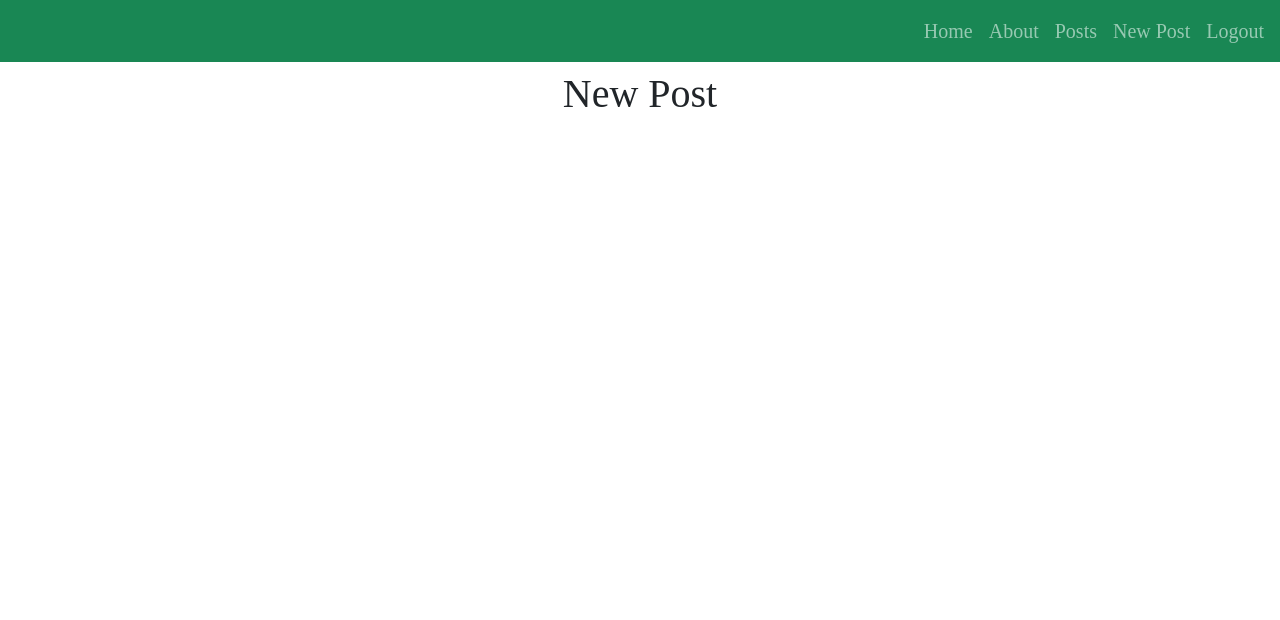
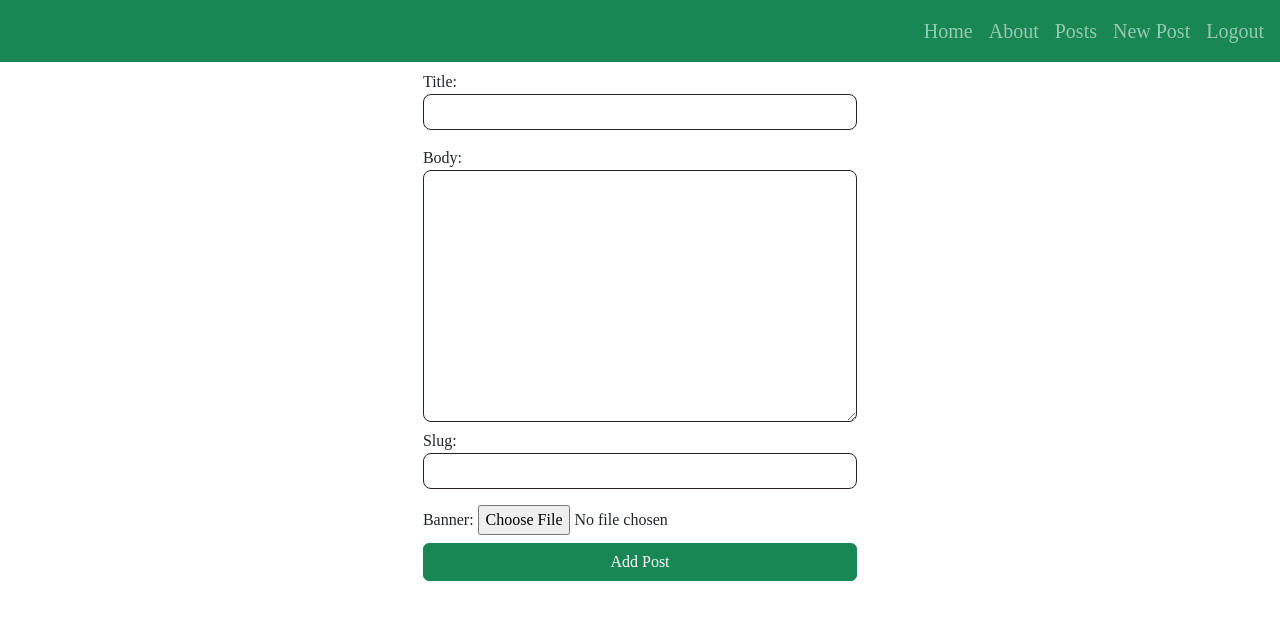
Before and after one commit to LinusBwana/learning-django-my-blog, a Django app: page /posts/new-post/ in a window 1280 px wide. Shown: the top 620 px of the page. Run offline with Django 5.2, Linux system fonts and the light colour scheme; the visitor is signed in with stand-in values (Sample User, id 1).

Commit message:
added form to the post_new page

```diff
--- /dev/null
+++ b/myblog/posts/forms.py
@@ -0,0 +1,7 @@
+from django import forms
+from .models import Post
+
+class CreatePost(forms.ModelForm):
+    class Meta:
+        model = Post
+        fields = ["title", "body", "slug", "banner"]
--- a/myblog/posts/templates/posts/post_new.html
+++ b/myblog/posts/templates/posts/post_new.html
@@ -6,6 +6,10 @@
 
 {% block content %}
     <section>
-        <h1>New Post</h1>
+        <form class="form-with-validation" action="{% url "posts:new-post" %}" method="post" enctype="multipart/form-data">
+            {% csrf_token %}
+            {{ form }}
+            <button class="form-submit btn btn-success mt-2">Add Post</button>
+        </form>
     </section>
 {% endblock content %}
--- a/myblog/posts/views.py
+++ b/myblog/posts/views.py
@@ -1,6 +1,7 @@
 from django.shortcuts import render
 from .models import Post
 from django.contrib.auth.decorators import login_required
+from .forms import CreatePost
 
 # Create your views here.
 def posts_list(request):
@@ -13,4 +14,5 @@ def post_page(request, slug):
 
 @login_required(login_url="users:login")
 def post_new(request):
-    return render(request, 'posts/post_new.html')
+    form = CreatePost()
+    return render(request, 'posts/post_new.html', { 'form': form })
```
